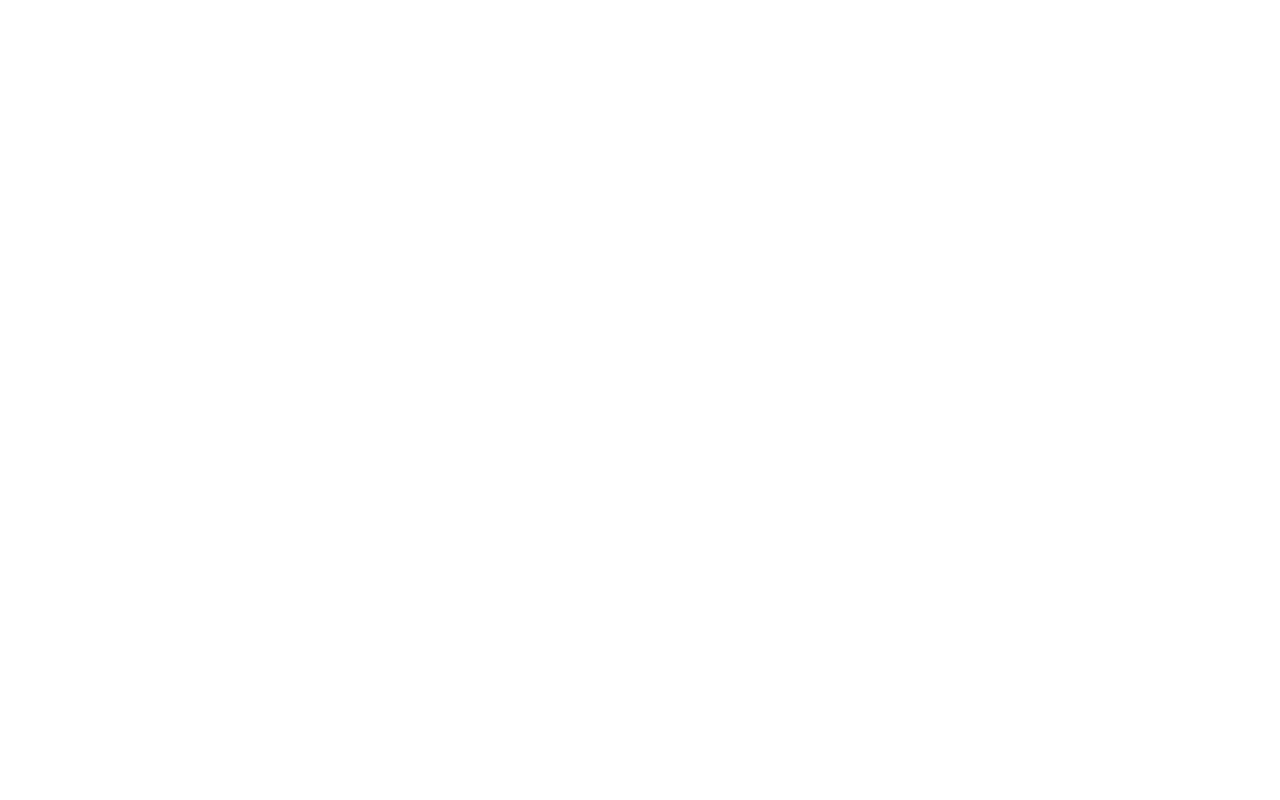
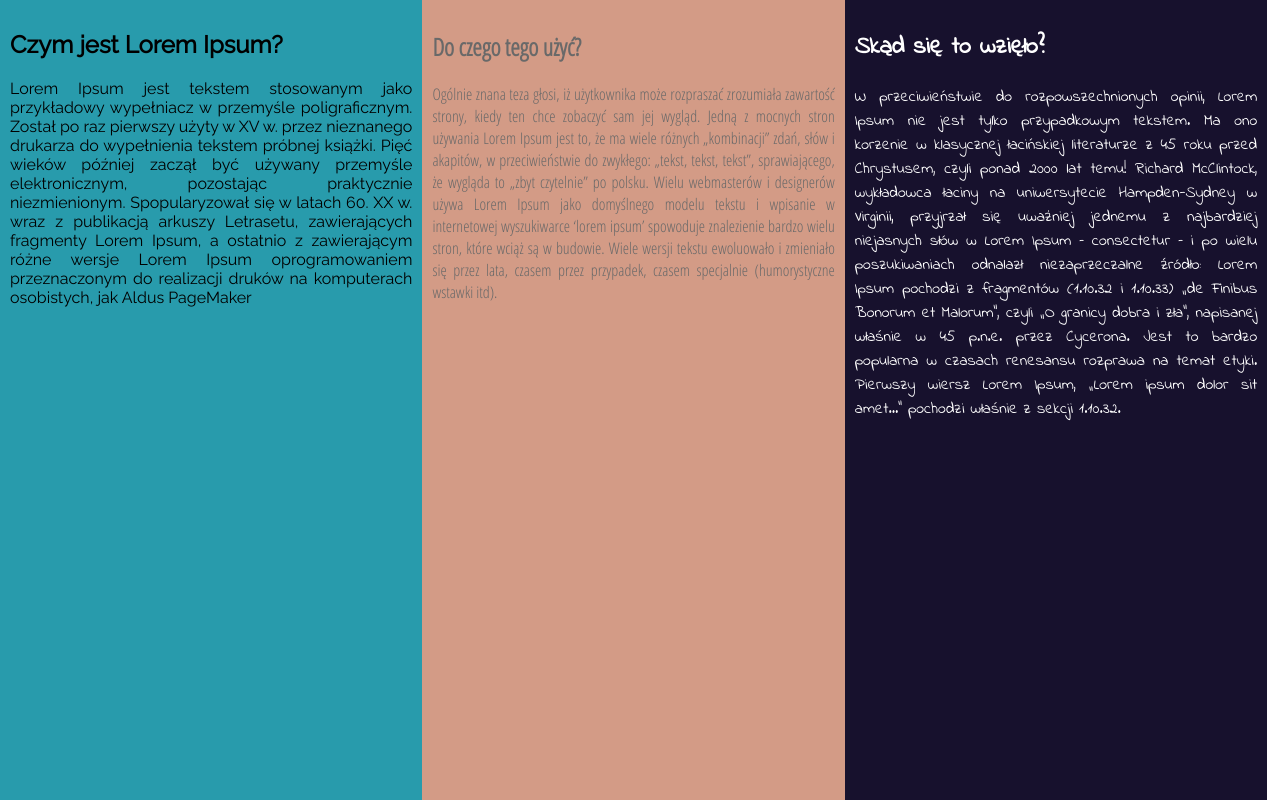
Before and after one commit to paul5180/github, a plain HTML site: page index.html in a window 1280 px wide. Drawn offline with Linux system fonts and the light colour scheme.

Commit message:
added index and styles

```diff
--- a/css/styles.scss
+++ b/css/styles.scss
@@ -1,3 +1,34 @@
+* {
+  box-sizing: border-box;
+}
+@import url('https://fonts.googleapis.com/css?family=Indie+Flower|Open+Sans+Condensed:300|Raleway');
+
 body{
-  background-color: green;
+margin: 0;
 }
+  .sec1, .sec2, .sec3 {
+    width: 33% ;
+    float: left;
+    height: 100vh;
+    text-align: justify;
+    padding:10px;
+
+
+  }
+
+
+  .sec1 {
+    background-color: #289bac;
+    font-family: 'Raleway', sans-serif;
+  }
+  .sec2 {
+    background-color: #d39b86;
+    font-family: 'Open Sans Condensed', sans-serif;
+    color: dimgrey;
+  }
+  .sec3 {
+    background-color:#17112d ;
+    font-family: 'Indie Flower', cursive;
+    color: white;
+
+  }
--- a/index.html
+++ b/index.html
@@ -4,8 +4,23 @@
     <meta charset="UTF-8">
     <title>Title</title>
     <meta name="viewport" content="width=device-width, initial-scale=1.0">
+    <link rel="stylesheet" href="css/styles.css">
 </head>
 <body>
 
+<section class="sec1">
+    <h1> Czym jest Lorem Ipsum?</h1>
+       <p> Lorem Ipsum jest tekstem stosowanym jako przykładowy wypełniacz w przemyśle poligraficznym. Został po raz pierwszy użyty w XV w. przez nieznanego drukarza do wypełnienia tekstem próbnej książki. Pięć wieków później zaczął być używany przemyśle elektronicznym, pozostając praktycznie niezmienionym. Spopularyzował się w latach 60. XX w. wraz z publikacją arkuszy Letrasetu, zawierających fragmenty Lorem Ipsum, a ostatnio z zawierającym różne wersje Lorem Ipsum oprogramowaniem przeznaczonym do realizacji druków na komputerach osobistych, jak Aldus PageMaker</p>
+</section>
+
+<section class="sec2">
+    <h1> Do czego tego użyć?</h1>
+    <p> Ogólnie znana teza głosi, iż użytkownika może rozpraszać zrozumiała zawartość strony, kiedy ten chce zobaczyć sam jej wygląd. Jedną z mocnych stron używania Lorem Ipsum jest to, że ma wiele różnych „kombinacji” zdań, słów i akapitów, w przeciwieństwie do zwykłego: „tekst, tekst, tekst”, sprawiającego, że wygląda to „zbyt czytelnie” po polsku. Wielu webmasterów i designerów używa Lorem Ipsum jako domyślnego modelu tekstu i wpisanie w internetowej wyszukiwarce ‘lorem ipsum’ spowoduje znalezienie bardzo wielu stron, które wciąż są w budowie. Wiele wersji tekstu ewoluowało i zmieniało się przez lata, czasem przez przypadek, czasem specjalnie (humorystyczne wstawki itd).</p>
+</section>
+
+<section class="sec3">
+    <h1> Skąd się to wzięło?</h1>
+    <p>W przeciwieństwie do rozpowszechnionych opinii, Lorem Ipsum nie jest tylko przypadkowym tekstem. Ma ono korzenie w klasycznej łacińskiej literaturze z 45 roku przed Chrystusem, czyli ponad 2000 lat temu! Richard McClintock, wykładowca łaciny na uniwersytecie Hampden-Sydney w Virginii, przyjrzał się uważniej jednemu z najbardziej niejasnych słów w Lorem Ipsum – consectetur – i po wielu poszukiwaniach odnalazł niezaprzeczalne źródło: Lorem Ipsum pochodzi z fragmentów (1.10.32 i 1.10.33) „de Finibus Bonorum et Malorum”, czyli „O granicy dobra i zła”, napisanej właśnie w 45 p.n.e. przez Cycerona. Jest to bardzo popularna w czasach renesansu rozprawa na temat etyki. Pierwszy wiersz Lorem Ipsum, „Lorem ipsum dolor sit amet...” pochodzi właśnie z sekcji 1.10.32.</p>
+</section>
 </body>
 </html>
```
Also changed, not shown: css/styles.css, 1 other file.
